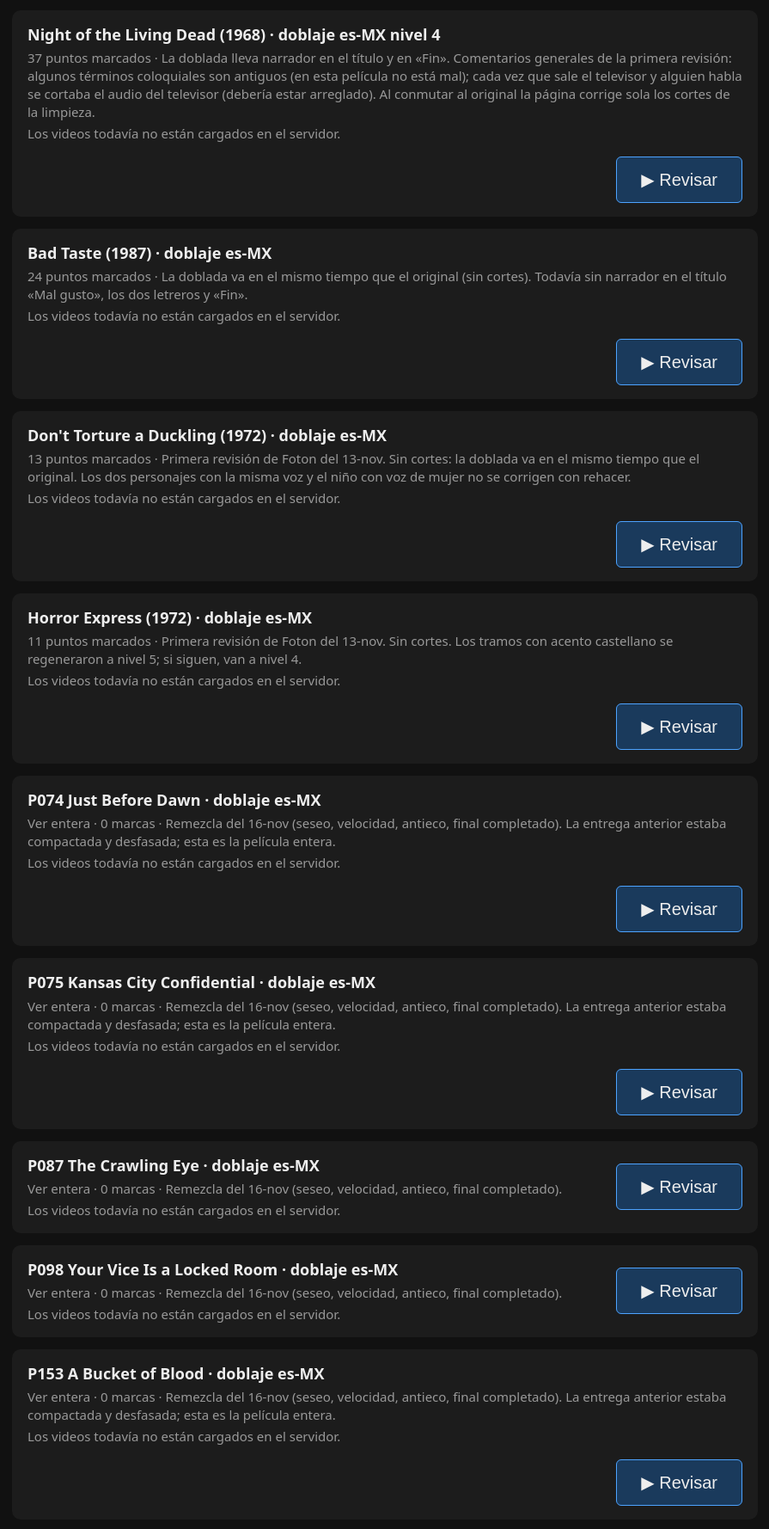
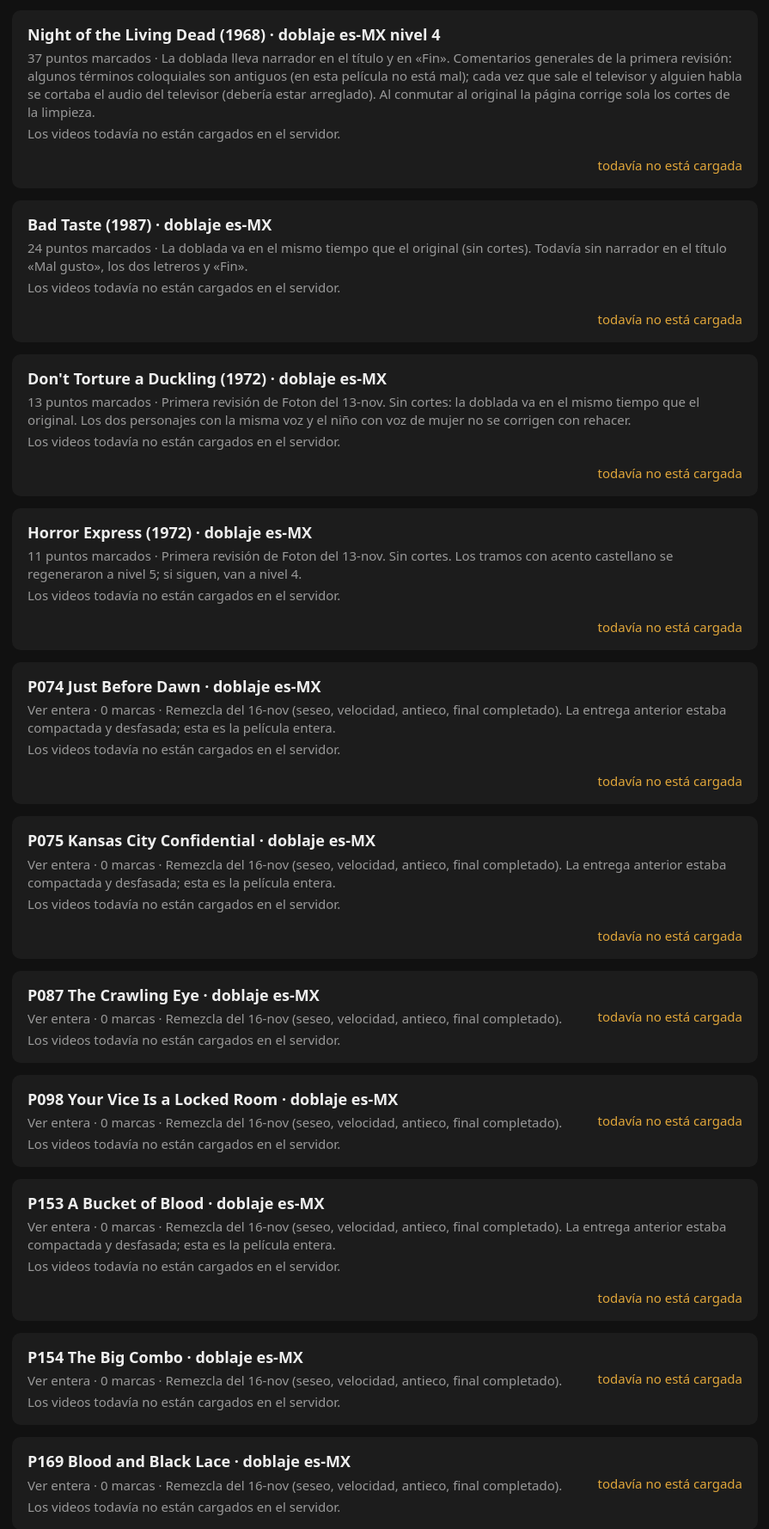
Before and after one commit to yamilpintos30-sy/foton_Corrections_dubbing, a Flask app: page / in a window 1280 px wide. Shown: the part 151-1929 px from the top of the page at 86% size, without its empty margins (192-1087 px from the left). Run offline with Flask 3, Linux system fonts and the light colour scheme.

Commit message:
Portada: las películas sin sus archivos en el servidor no tienen botón («todavía no está cargada») y las cargadas van primero
Co-Authored-By: Claude Opus 5.5 <noreply@anthropic.com>

```diff
--- a/app.py
+++ b/app.py
@@ -101,6 +101,7 @@ def index():
         p["lista"] = existe_video(p["doblada"]["archivo"]) and existe_video(p["original"]["archivo"])
         p["n_puntos"] = len(p["puntos"])
         p["n_marcas"] = len(vigente(leer(p["slug"]))) if p.get("modo") == "entera" else 0
+    pels.sort(key=lambda p: not p["lista"])                # las cargadas primero (orden estable)
     return render_template("index.html", peliculas=pels)
 
 
--- a/templates/index.html
+++ b/templates/index.html
@@ -17,7 +17,7 @@
       {% if p.modo == 'entera' %}<p>Ver entera · {{ p.n_marcas }} marcas · {{ p.nota }}</p>{% else %}<p>{{ p.n_puntos }} puntos marcados · {{ p.nota }}</p>{% endif %}
       {% if not p.lista %}<p class="falta">Los videos todavía no están cargados en el servidor.</p>{% endif %}
     </div>
-    <a class="ir" href="{{ url_for('pelicula', slug=p.slug) }}"><button class="big">▶ Revisar</button></a>
+    {% if p.lista %}<a class="ir" href="{{ url_for('pelicula', slug=p.slug) }}"><button class="big">▶ Revisar</button></a>{% else %}<span class="ir falta">todavía no está cargada</span>{% endif %}
   </div>
   {% endfor %}
 </div>
```
